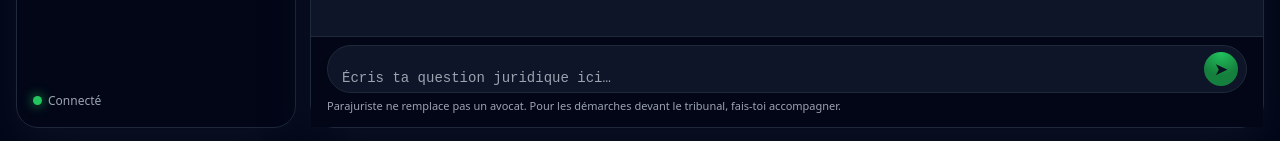
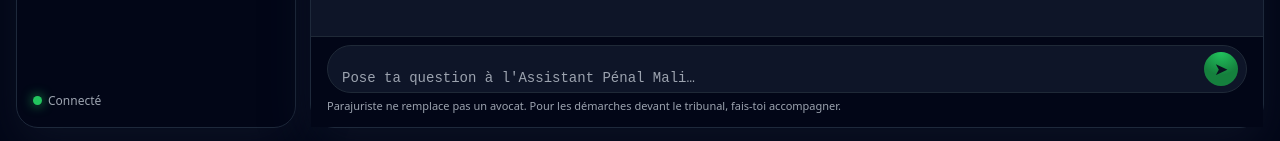
Before and after one commit to atsainalex/parajuriste-penal-mali, a plain HTML site: page frontend/index.html in a window 1280 px wide. Shown: the part 656-797 px from the top of the page. Drawn offline with Linux system fonts and the light colour scheme.

Commit message:
Update textarea placeholder text in index.html

```diff
--- a/frontend/index.html
+++ b/frontend/index.html
@@ -80,7 +80,7 @@
         <!-- INPUT AREA -->
         <footer class="input-bar">
             <div class="input-wrapper">
-                <textarea id="prompt" placeholder="Écris ta question juridique ici…" rows="1"></textarea>
+                <textarea id="prompt" placeholder="Pose ta question à l'Assistant Pénal Mali…" rows="1"></textarea>
                 <button id="send-btn" class="send-btn">➤</button>
             </div>
             <div class="input-hints">
```
